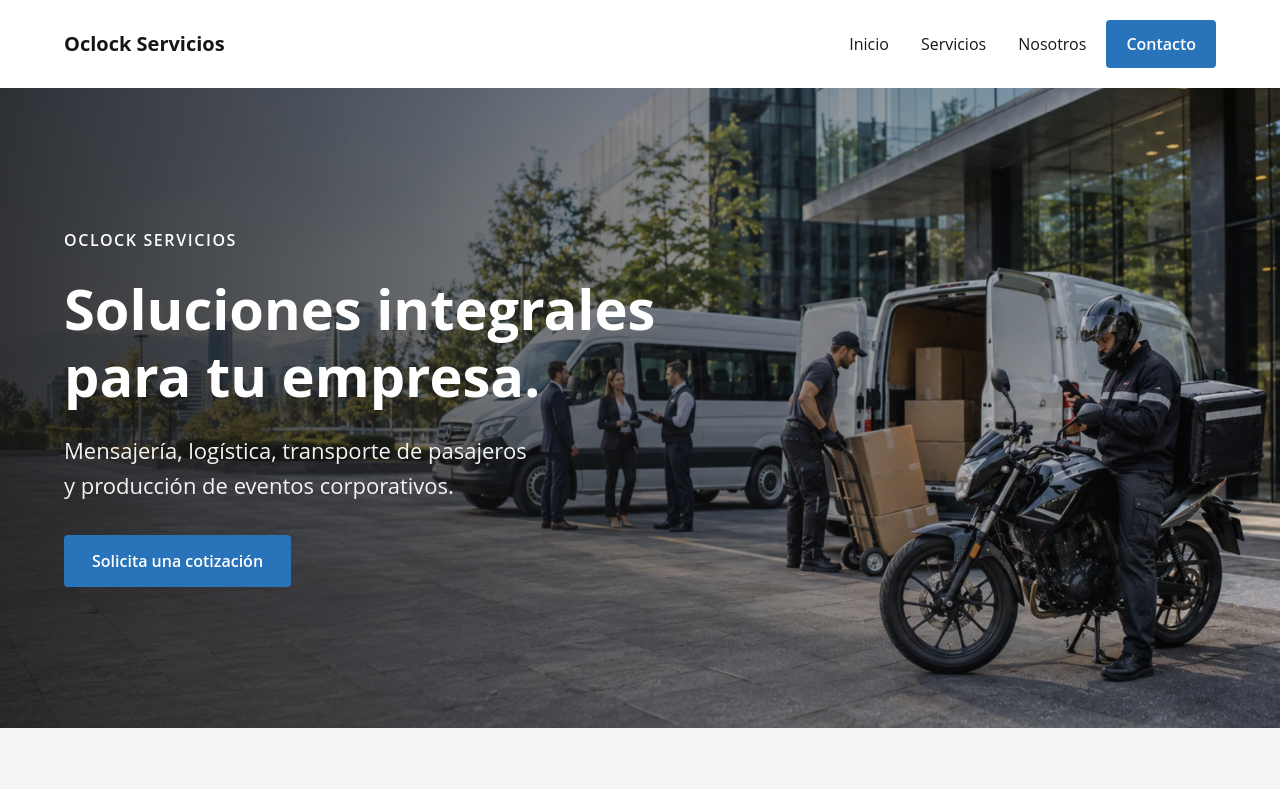
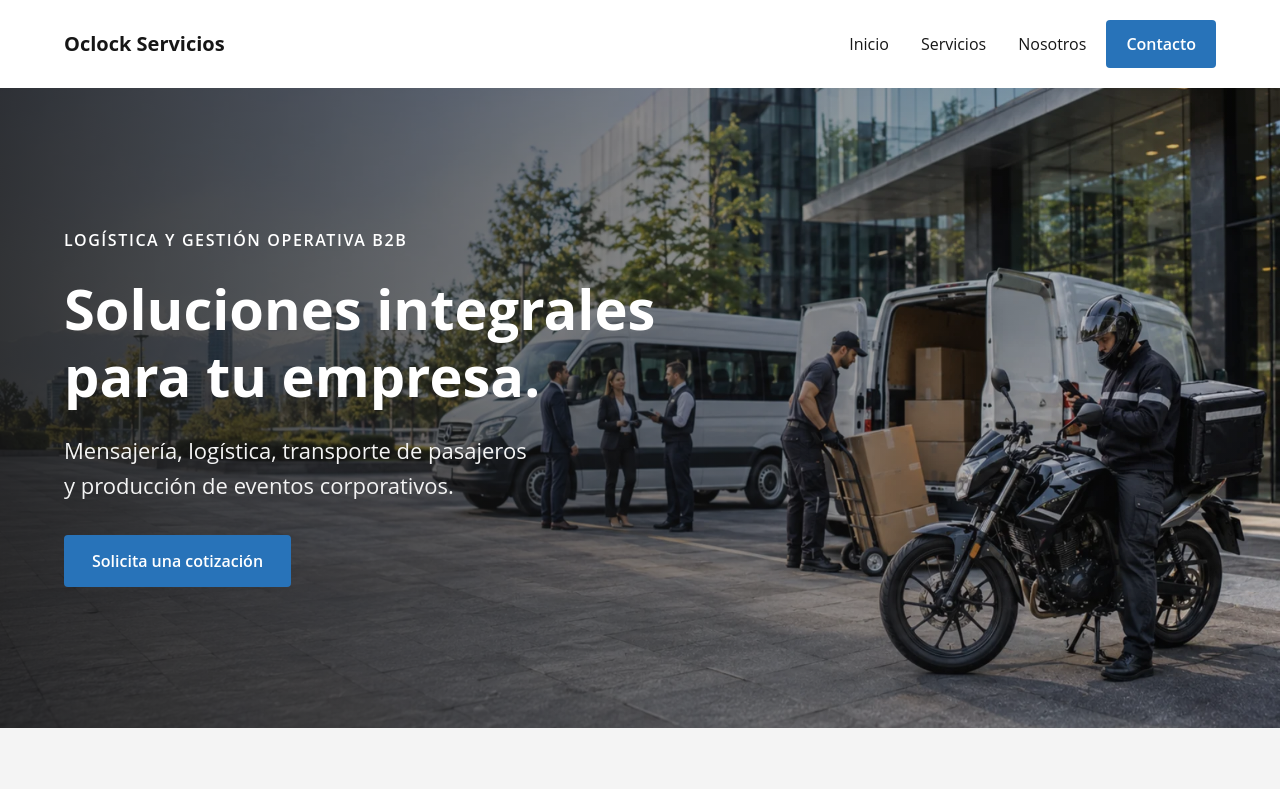
Before and after one commit to ssalinascalibar/oclock-servicios, an Astro site: page / in a window 1280 px wide. Shown: the top 789 px of the page. Built offline with nearby package versions, Linux system fonts and the light colour scheme; Astro itself is replaced by a stand-in of ours.

```diff
--- a/src/components/Hero/Hero.astro
+++ b/src/components/Hero/Hero.astro
@@ -5,7 +5,7 @@ import './hero.css';
 <section class="hero" aria-labelledby="hero-title">
     <div class="hero-container">
         <div class="hero-content">
-            <span class="hero-label">Oclock Servicios</span>
+            <span class="hero-label">Logística y gestión operativa B2B</span>
 
             <h1 class="hero-title" id="hero-title">
                 Soluciones integrales para tu empresa.
```
